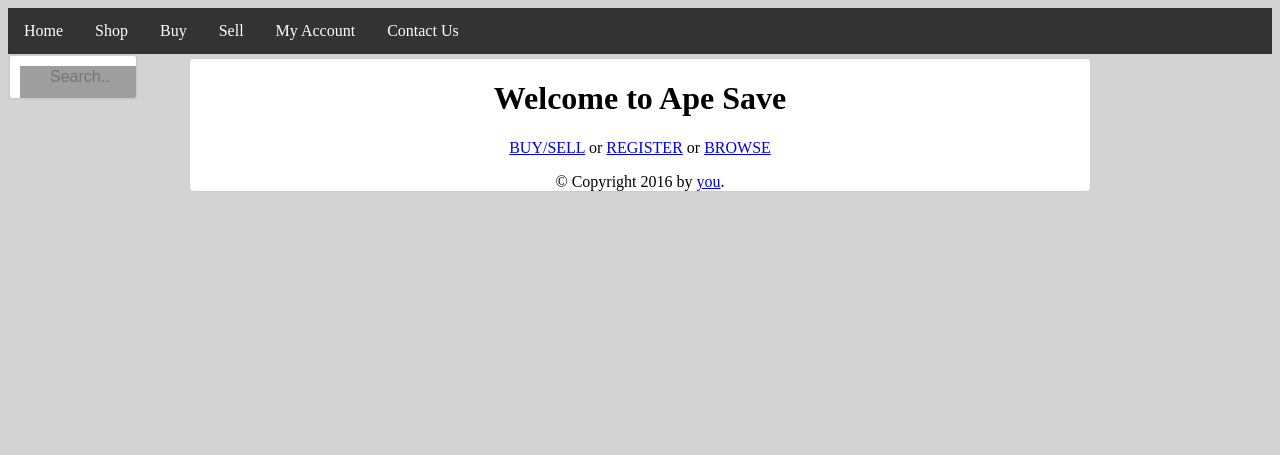
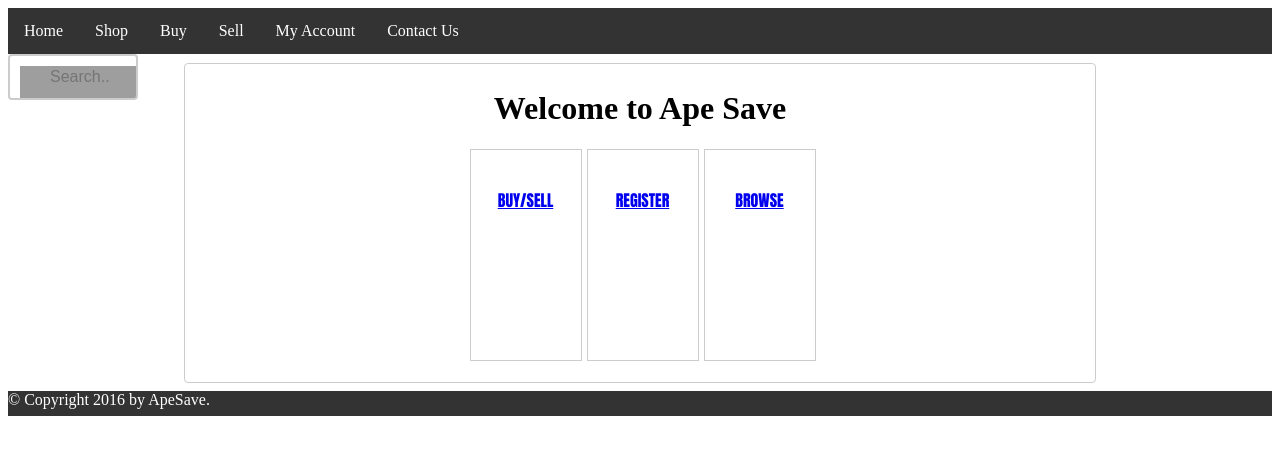
Before and after one commit to DrLandrov/apesave, a PHP site: template templates/index.html.twig in a window 1280 px wide. Shown: the top 455 px of the page. Run offline with PHP 8.4, Linux system fonts and the light colour scheme; the template is opened without the code that fills it, so the values that code supplies are empty; some libraries are stand-ins or nearby versions; grey boxes are pictures that could not be loaded.

Commit message:
no message

```diff
--- a/styles.css
+++ b/styles.css
@@ -1,13 +1,15 @@
 body {
-    background-color: lightgray;
+    background-color: white;
 
 }
 
 #centerContent {
+
     width: 900px;
-    padding: 0;
+    padding: 5px;
     margin: auto;
-    margin-top: 25px;
+    margin-top: 30px;
+    margin-bottom: 8px;
     border: 1px solid #ccc;
     border-radius: 4px;
     background-color: white;
@@ -20,12 +22,29 @@ header{
 
 
 }
+footer {
+    background-color: white;
+    height:25px;
+    margin:auto;
+    color: white;
+    background-color: #333;
+    text-decoration: none;
+}
+footer a {
+    background-color: white;
+    height:25px;
+    margin:auto;
+    color: white;
+    background-color: #333;
+text-decoration: none;
+}
 ul {
     list-style-type: none;
     margin: 0;
     padding: 0;
     overflow: hidden;
     background-color: #333;
+
 }
 
 li {
@@ -91,3 +110,58 @@ input[type=submit]{
 
     background-color: lightcoral;
 }
+#buy{
+    display: inline-block;
+    margin-left: 5px;
+    background-color: white;
+    padding: 5px;
+    height:200px;
+    width: 100px;
+    text-align: center;
+    color: white;
+    font-family: impact;
+    font-size: 34;
+    border: solid 1px;
+    border-color: #ccc;
+    text-align: center;
+    vertical-align: middle;
+    line-height: 90px;
+    text-decoration: none;
+}
+
+#reg{
+    display: inline-block;
+    margin-left: 5px;
+    background-color: white;
+    padding: 5px;
+    height:200px;
+    width: 100px;
+    text-align: center;
+    color: white;
+    font-family: impact;
+    font-size: 34;
+    text-decoration: none;
+    text-align: center;
+    vertical-align: middle;
+    line-height: 90px;
+    border: solid 1px;
+    border-color: #ccc;
+}
+#browse{
+    display: inline-block;
+    margin-left: 5px;
+    background-color: white;
+    padding: 5px;
+    height:200px;
+    width: 100px;
+    text-align: center;
+    color: white;
+    font-family: impact;
+    font-size: 34;
+    text-decoration: none;
+    text-align: center;
+    vertical-align: middle;
+    line-height: 90px;
+    border: solid 1px;
+    border-color: #ccc;
+}
--- a/templates/index.html.twig
+++ b/templates/index.html.twig
@@ -9,7 +9,7 @@
     <p>Hello {{sessionUser.name}} ({{sessionUser.email}}).
         <a href="/sell">Click to sell</a> You may <a href="/logout">logout</a>.</p>
 {% else %}
-<p><a href="/login">BUY/SELL</a> or <a href="/register">REGISTER</a> or <a href="/products">BROWSE</a></p>
+<p><div id="buy"><a href="/login">BUY/SELL</a></div><div id="reg"><a href="/register">REGISTER</a></div><div id="browse"><a href="/products">BROWSE</a></div></p>
 {% endif %}
 
 {% endblock %}
--- a/templates/master.html.twig
+++ b/templates/master.html.twig
@@ -12,9 +12,10 @@
 
         <div id="centerContent">
             <div id="content">{% block content %}{% endblock %}</div>
-            <div id="footer">
-                    &copy; Copyright 2016 by <a href="http://domain.invalid/">you</a>.
-            </div>
+
         </div>
     </body>
+    <footer id="footer">
+                    &copy; Copyright 2016 by <a href="http://domain.invalid/">ApeSave</a>.
+            </footer>
 </html>
```
Also changed, not shown: 2 other files.
